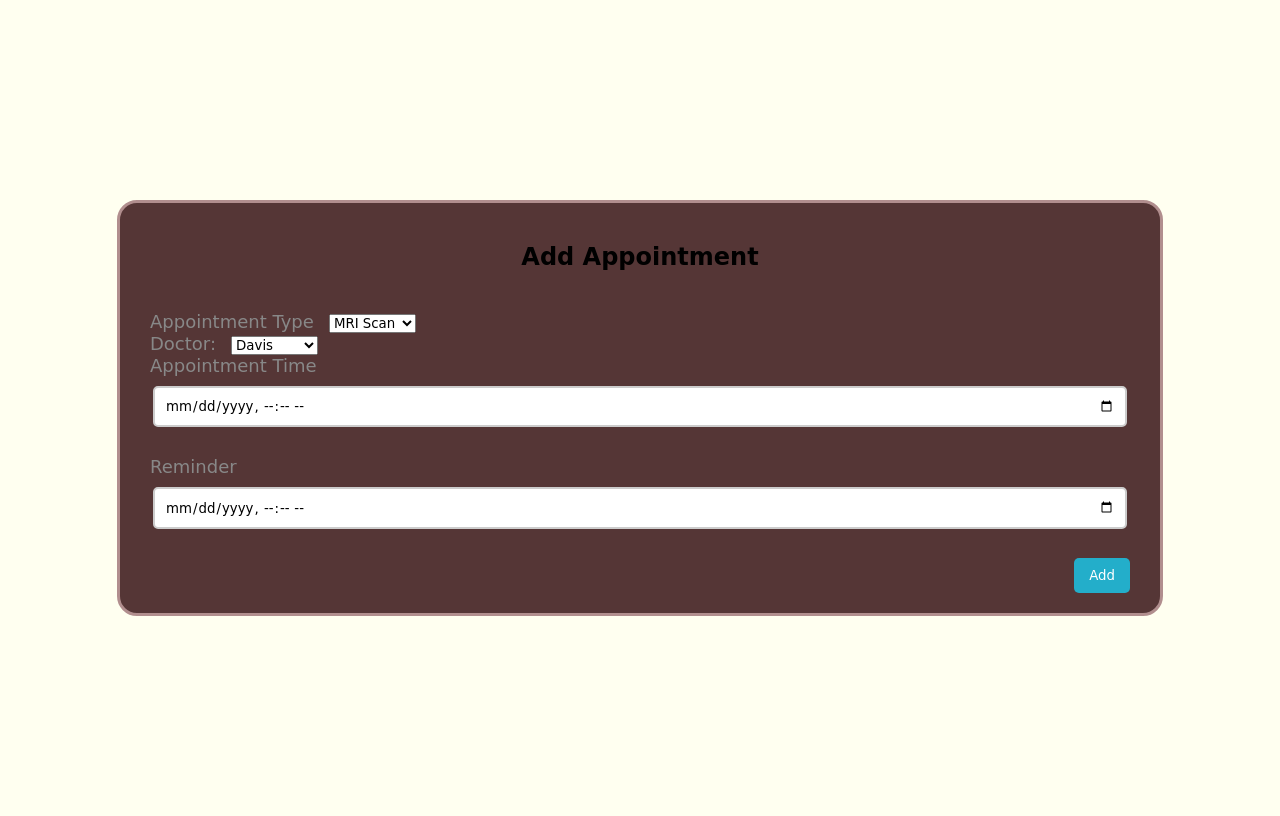
After one commit to upadhyayk/Brain-Central, a PHP site: page /add_appointment.php in a window 1280 px wide. The commit adds this page. Run offline with PHP 8.4, Linux system fonts and the light colour scheme.

Commit message:
add appointment button functionality

```diff
--- /dev/null
+++ b/add_appointment.php
@@ -0,0 +1,32 @@
+<!DOCTYPE html>
+<html>
+<head>
+    <title> Login </title>
+    <link rel="stylesheet" type="text/css" href="style.css">
+</head>
+<body>
+    <form action="add_appointment_php.php" method="post">
+        <h2>Add Appointment</h2>
+        <?php if(isset($_GET['error'])) { ?>
+            <p class="error"> <?php echo $_GET["error"]; ?></p>
+        <?php } ?>
+        <label>Appointment Type</label>
+        <select id="appointment_type" name="appointment_type">
+                <option value="MRI Scan">MRI Scan</option>
+                <option value="Follow Up">Follow Up</option>
+                <option value = "Surgery">Surgery</option>
+        </select><br>
+        <label>Doctor:</label>
+        <select id="appointment_doctor" name="appointment_doctor">
+                <option value="Davis">Davis</option>
+                <option value="Hamming">Hamming</option>
+        </select><br>
+        <label>Appointment Time</label>
+        <input type="datetime-local" id="appointmenttime" name="appointmenttime"><br>
+        <label>Reminder</label>
+        <input type="datetime-local" id="remindertime" name="remindertime"><br>
+
+        <button type="submit">Add</button>
+    </form>
+</body>
+</html>
--- a/login.php
+++ b/login.php
@@ -57,7 +57,7 @@ if(mysqli_num_rows($result) === 1) {
   echo "</script>";
   if($row["username"] === $uname && $row["password"] === $password){
     $_SESSION["name"] = $row["name"];
-      $_SESSION["id"] = $row["doctor_id"];
+    $_SESSION["id"] = $row["id"];
     $_SESSION["username"] = $row["username"];
     mysqli_close($conn);
     header("Refresh:4; url=patient_view.php");
@@ -67,3 +67,5 @@ if(mysqli_num_rows($result) === 1) {
 } else {
   header("Refresh: 4; url=index.php?error=num rows != 1");
 }
+
+//header("Location: doctor_view.php");
--- a/style.css
+++ b/style.css
@@ -18,6 +18,11 @@ form {
     padding: 20px;
     background: rgb(85, 54, 54);
     border-radius: 20px;
+}
+
+.link {
+    float: left;
+    margin-right: 20px;
 }
 
 h2 {
```
Also changed, not shown: add_appointment_php.php (added, +57 -0 lines), index.php (+0 -10 lines), logout.php (line endings or trailing spaces). Lines whose indentation alone changed are shown as unchanged.
